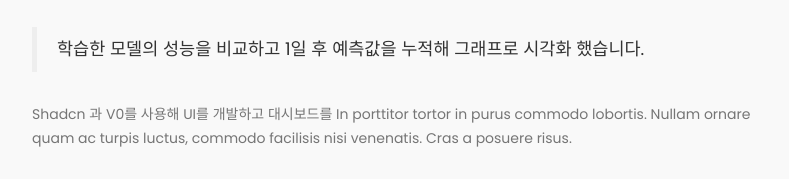
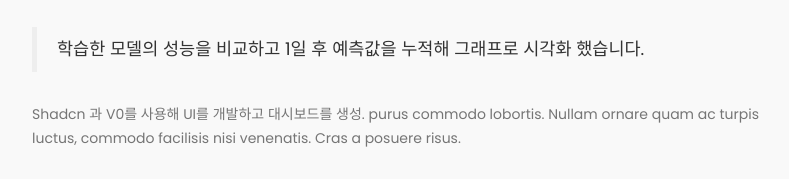
Before and after one commit to hongs94/hongs94.github.io, a plain HTML site: page currency.html in a window 1280 px wide. Shown: the part 896-1075 px from the top of the page, without its empty margins (38-827 px from the left). Drawn offline with nearby package versions, Linux system fonts and the light colour scheme; a script that the page names is missing.

Commit message:
update: currency.html

```diff
--- a/currency.html
+++ b/currency.html
@@ -83,7 +83,7 @@
                               <h3>Attention-LSTM을 활용한 환율 변동 추이 분석</h3>
                               <p>환율 (USD, CNY, JPY, EUR) 4종의 데이터와 여러 독립변수들의 데이터를 수집해 환율 변동 추이 분석을 진행했습니다. XGBoost, LSTM, Attention-LSTM 모델을 생성해 학습하고 1일 후 환율 예측을 하였습니다.</p>
                               <blockquote>학습한 모델의 성능을 비교하고 1일 후 예측값을 누적해 그래프로 시각화 했습니다.</blockquote>
-                              <p>Shadcn 과 V0를 사용해 UI를 개발하고 대시보드를  In porttitor tortor in purus commodo lobortis. Nullam ornare quam ac turpis luctus, commodo facilisis nisi venenatis. Cras a posuere risus.</p>
+                              <p>Shadcn 과 V0를 사용해 UI를 개발하고 대시보드를  생성. purus commodo lobortis. Nullam ornare quam ac turpis luctus, commodo facilisis nisi venenatis. Cras a posuere risus.</p>
 
                               <ul>
                                    <li>Phasellus posuere nisi eleifend, vestibulum ipsum eleifend</li>
```
